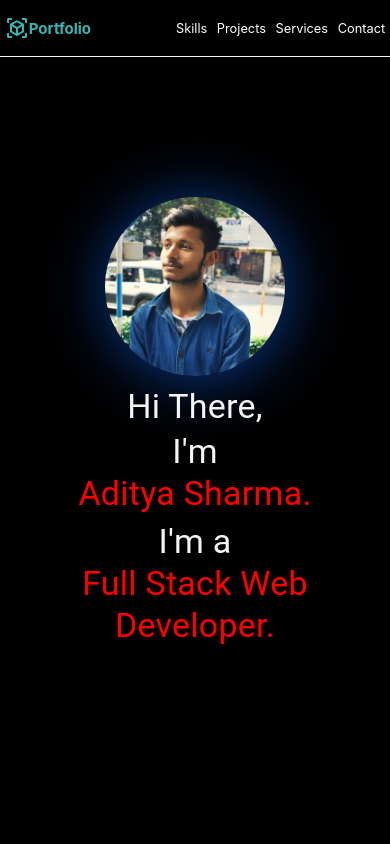
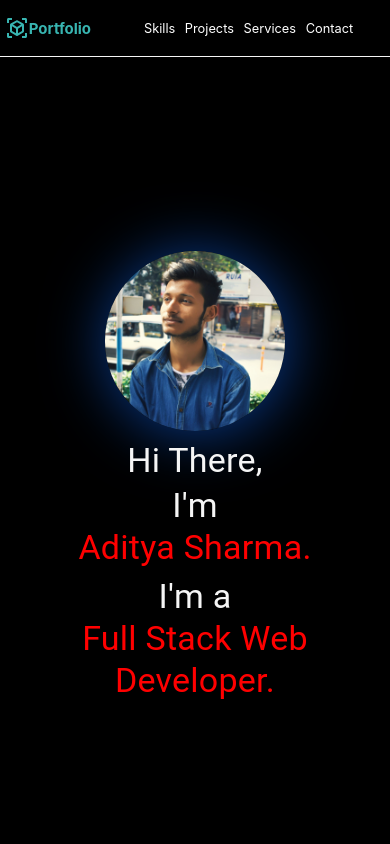
Before and after one commit to Thecr00kedman/PortFolio, a React (Vite) app in the folder client/: page / in a window 390 px wide. Shown: the top 844 px of the page. Built offline with nearby package versions, Linux system fonts and the light colour scheme.

Commit message:
fixed responsiveness

```diff
--- a/client/src/Components/Header/styles.js
+++ b/client/src/Components/Header/styles.js
@@ -9,15 +9,17 @@ export const HeaderContainer=styled(Box)((theme)=>({
      color:'whitesmoke',
      padding:'2rem 2rem',
      height:'100vh',
-     marginTop: '0px',
      alignItems:'center',
-
             "@media only screen and (max-width: 519px)": {
                       /* Styles for screens up to 519px wide */
                       display:'flex',
                       flexDirection:"column-reverse",
                       padding:'1rem',
-                      textAlign:'center'
+                      textAlign:'center',
+                      marginTop:"3.4rem",
+                      // paddinTop:'2rem'
+
+
                     },
       "& div":{
         padding:"0.2rem"
--- a/client/src/Components/Navbar/styles.js
+++ b/client/src/Components/Navbar/styles.js
@@ -2,6 +2,7 @@ import {Box,styled} from '@mui/material'
 
 export const Nav = styled(Box)((theme)=>({
     width:'100vw',
+    paddingRight:'2rem',
     background:'black',
     whiteSpace:'nowrap',
     overflow:'hidden',
```
